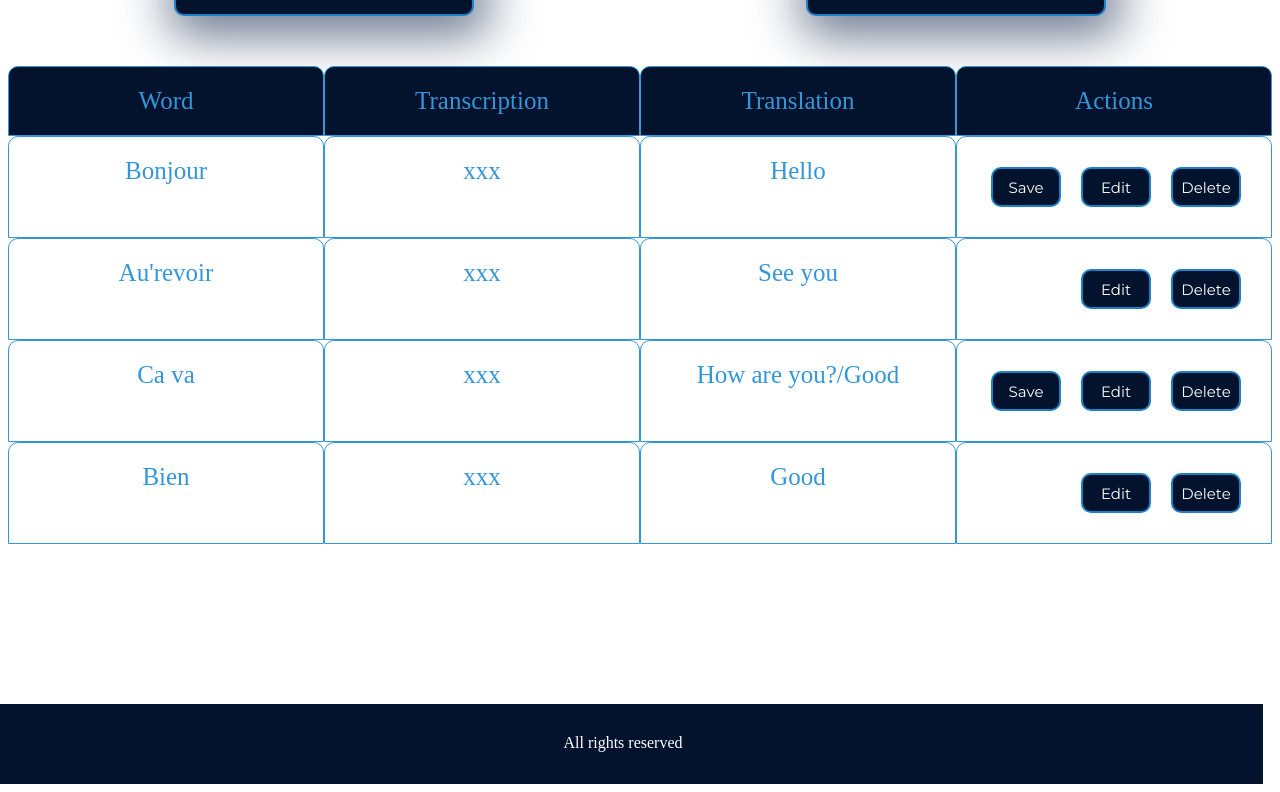
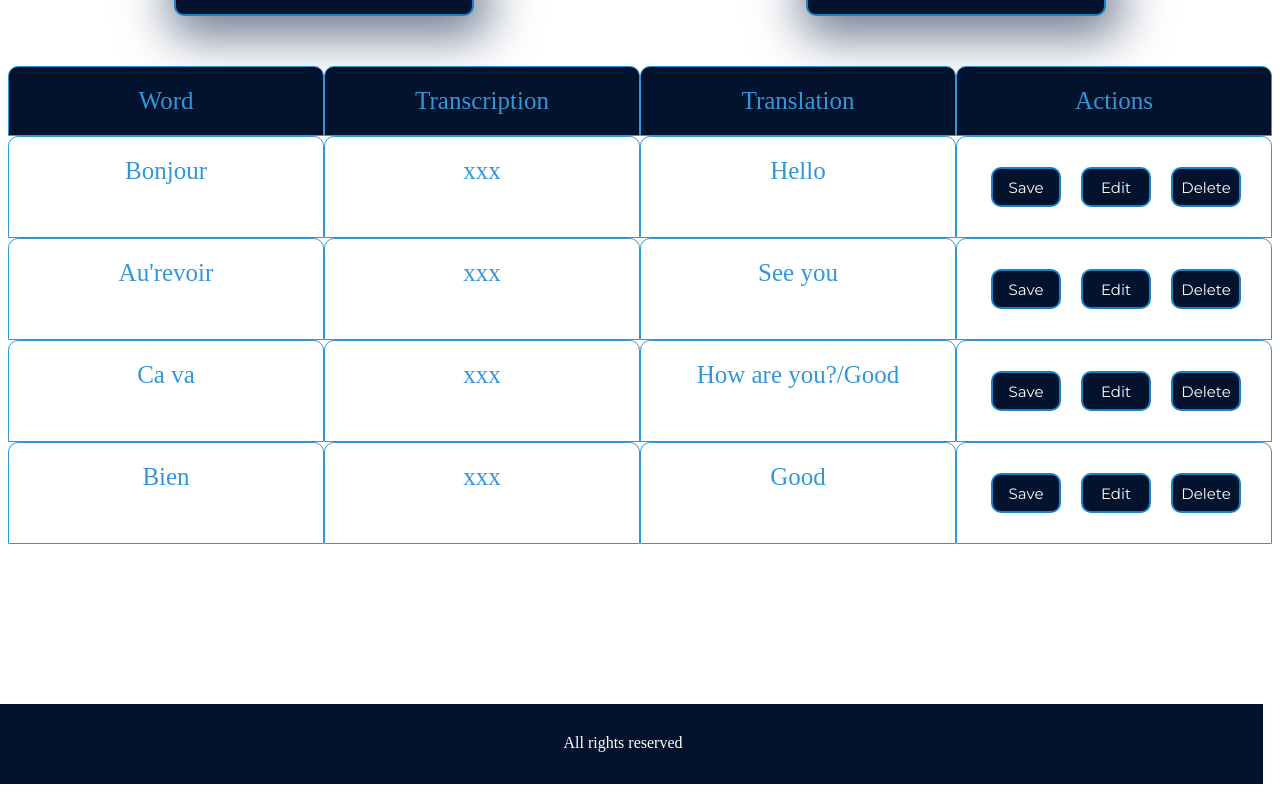
Before and after one commit to KateM3d/words, a React (Create React App) app in the folder words/: page / in a window 1280 px wide. Shown: the part 850-1642 px from the top of the page. Built offline with nearby package versions, Linux system fonts and the light colour scheme.

Commit message:
eddited buttons

```diff
--- a/words/src/components/CreateTopicTable/TableRow.jsx
+++ b/words/src/components/CreateTopicTable/TableRow.jsx
@@ -8,16 +8,18 @@ function TableRow(props) {
       <div className="tableHeader row">{props.transcription}</div>
       <div className="tableHeader row">{props.translation}</div>
       <div className="tableHeader row rowBtn">
-        <button
-          className={
-            "tableBtn" +
-            (props.id === 1002 || props.id === 1004 ? " btnSave" : "")
-          }
-        >
-          Save
-        </button>
-        <button className="tableBtn">Edit</button>
-        <button className="tableBtn">Delete</button>
+        {props.editMode ? (
+          <>
+            <button className="tableBtn">Edit</button>
+            <button className="tableBtn">Delete</button>
+          </>
+        ) : (
+          <>
+            <button className="tableBtn">Save</button>
+            <button className="tableBtn">Edit</button>
+            <button className="tableBtn">Delete</button>
+          </>
+        )}
       </div>
     </div>
   );
```
